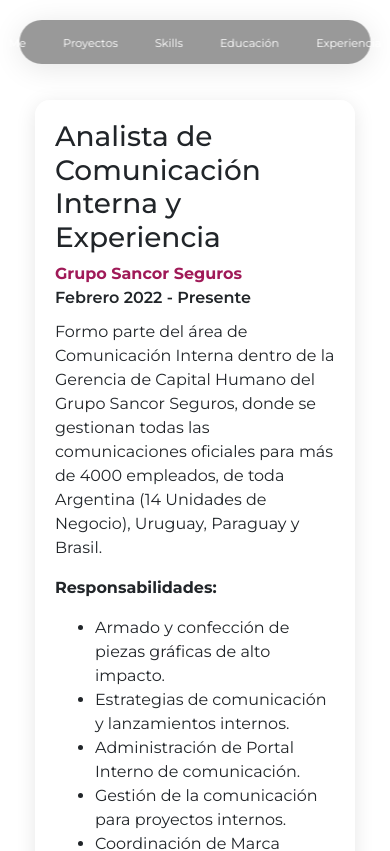
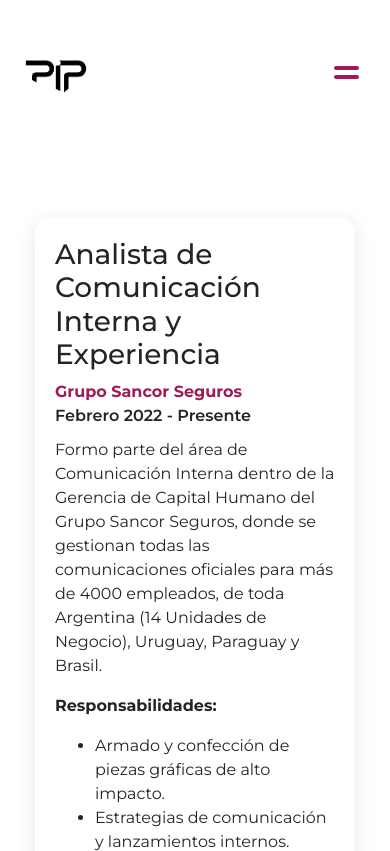
Before and after one commit to Chape114/CVSAnti, a plain HTML site: page experience.html in a window 390 px wide. Shown: the top 851 px of the page. Drawn offline with nearby package versions, Linux system fonts and the light colour scheme.

Commit message:
6/10 - 15:05

```diff
--- a/experience.css
+++ b/experience.css
@@ -1,96 +1,111 @@
+/* Estilos personalizados */
 body {
     font-family: 'Montserrat', sans-serif;
-    background-color: #f8f9fa; /* Color de fondo suave */
-    color: #343a40; /* Color del texto */
+    background-color: #F1F0EA;
 }
 
-/* Menú de navegación estilo glass con fondo negro vidrioso */
-.glass-menu {
+/* Estilos generales del menú */
+.navbar {
     font-family: 'Montserrat', sans-serif;
-    position: fixed;
-    top: 20px;
-    left: 50%;
-    transform: translateX(-50%);
-    width: 40%; /* Para pantallas grandes */
-    display: flex;
-    justify-content: center;
-    align-items: center;
-    padding: 10px 50px;
-    background: rgba(0, 0, 0, 0.6); /* Ajusta la opacidad */
-    backdrop-filter: blur(10px);
-    box-shadow: 0 4px 30px rgba(0, 0, 0, 0.1);
-    border-radius: 30px;
-    z-index: 1000;
-    transition: all 0.3s ease-in-out;
+    padding: 50px 0; /* Espaciado superior e inferior */
+    margin-top: 35px;
 }
 
-.glass-menu ul {
-    list-style: none;
-    margin: 0;
-    padding: 0;
-    display: flex;
-    gap: 30px;
-    justify-content: center;
+.navbar .container {
+    display: flex; /* Usamos flexbox para la disposición */
+    justify-content: space-between; /* Espaciado entre elementos */
+    align-items: center; /* Centrado vertical */
+    max-width: 1200px; /* Ancho máximo del contenedor */
+    margin: 0 auto; /* Centramos el contenedor */
+    padding: 0 20px; /* Espaciado lateral */
 }
 
-.glass-menu ul li a {
-    text-decoration: none;
-    color: white;
-    font-size: 1rem;
-    transition: color 0.3s ease;
-    padding: 5px 15px; /* Añadir padding para una mejor área de clic */
-    border-radius: 15px; /* Hacer los enlaces más amigables */
+.navbar-nav {
+    flex-grow: 1; /* Permitir que el menú ocupe el espacio disponible */
+    justify-content: center; /* Centrar el menú */
 }
 
-.glass-menu ul li a:hover {
-    color: #fff;
-    background-color: #a01a58; /* Añadir un fondo para el hover */
-    transition: background-color 0.3s ease; /* Suavizar la transición */
-}
-/* ----- Responsividad ----- */
-
-/* Para pantallas medianas (tablets) */
-@media (max-width: 1024px) {
-    .glass-menu {
-        width: 70%; /* Aumenta el ancho del menú */
-        padding: 10px 30px; /* Ajusta el padding */
+/* Centramos el menú en pantallas pequeñas */
+@media (max-width: 992px) {
+    .navbar-nav {
+        width: 100%; /* Ancho completo para ocupar el espacio */
+        justify-content: center; /* Centramos el menú */
     }
 
-    .glass-menu .logo {
-        font-size: 1.25rem; /* Reduce el tamaño del logo */
-    }
-
-    .glass-menu ul {
-        gap: 20px; /* Reduce el espacio entre los enlaces */
-    }
-
-    .glass-menu ul li a {
-        font-size: 0.9rem; /* Reduce el tamaño del texto de los enlaces */
+    .navbar-collapse {
+        text-align: center; /* Centra el texto en el menú hamburguesa */
     }
 }
 
-/* Para pantallas pequeñas (celulares) */
-@media (max-width: 768px) {
-    .glass-menu {
-        width: 90%; /* Ocupa casi todo el ancho de la pantalla */
-        padding: 10px 0px; /* Reduce el padding */
-        background: rgba(0, 0, 0, 0.4);
-        backdrop-filter: blur(30px);
+/* Cambia el color del navbar-toggler */
+.navbar-toggler {
+    border: none; /* Sin borde */
+}
 
-    }
+.navbar-toggler:focus {
+    outline: none; /* Elimina el borde de enfoque */
+}
 
-    .glass-menu .logo {
-        font-size: 1rem; /* Reduce el tamaño del logo en pantallas pequeñas */
-    }
+/* Estilo de las barras del toggler */
+.navbar-toggler .navbar-toggler-icon {
+    background-color: transparent; /* Hacemos que el fondo sea transparente */
+}
 
-    .glass-menu ul {
-        gap: 7px; /* Reduce el espacio entre los enlaces */
-    }
+/* Barras con puntas redondeadas */
+.navbar-toggler .navbar-toggler-icon::before,
+.navbar-toggler .navbar-toggler-icon::after,
+.navbar-toggler .navbar-toggler-icon span {
+    content: '';
+    display: block;
+    width: 25px; /* Ajusta el ancho de las barras */
+    height: 4px; /* Ajusta la altura de las barras */
+    background-color: #a01a58; /* Color de las barras */
+    margin: 5px auto; /* Espaciado entre las barras */
+    border-radius: 5px; /* Bordes redondeados */
+}
 
-    .glass-menu ul li a {
-        font-size: 0.7rem; /* Reduce el tamaño del texto de los enlaces */
-    }
+/* Menú */
+.navbar-menu {
+    list-style: none; /* Sin viñetas */
+    display: flex; /* Elementos del menú en línea */
+    gap: 20px; /* Espaciado entre elementos del menú */
 }
+
+.navbar-menu li a {
+    text-decoration: none; /* Sin subrayado */
+    color: #343a40; /* Color del texto */
+    font-size: 1.2rem; /* Tamaño de fuente */
+    transition: color 0.3s ease; /* Transición suave para el color */
+    font-weight: 500;
+}
+
+.navbar-menu li a:hover {
+    color: #a01a58; /* Color al pasar el ratón */
+}
+
+.navbar-contact .btn-primary {
+    /* Usa el mismo estilo que el botón "Hablemos" */
+    background-color: #a01a58;
+    color: white;
+    border: none;
+    padding: 7px 40px;
+    border-radius: 35px;
+    font-weight: medium;
+    transition: background-color 0.4s ease;
+}
+
+.navbar-contact .btn-primary:hover {
+    background-color: #7a1141; /* Color de fondo al hacer hover */
+}
+
+
+
+
+
+
+
+
+
 
 .container {
     margin-top: 80px;
@@ -249,20 +264,6 @@ h2 {
 
 
 
-
-
-
-
-
-
-
-
-
-
-
-
-
-
 .footer {
     font-family: 'Montserrat', sans-serif;
     background-color: #a01a58; /* Color de fondo */
@@ -271,6 +272,14 @@ h2 {
     position: relative; /* Para posicionar el footer */
     bottom: 0;
     width: 100%; /* Ancho completo */
-    height: 25px;
     font-size: 0.8rem;
 }
+
+.footer .container{
+    font-family: 'Montserrat', sans-serif;
+    background-color: #a01a58; /* Color de fondo */
+    color: #ffffff; /* Color del texto */
+    text-align: center; /* Centrar texto */
+    padding: 15px 50px; /* Espaciado vertical */
+
+}
--- a/experience.html
+++ b/experience.html
@@ -26,17 +26,35 @@
 </head>
 <body>
 
-    <div class="glass-menu">
-        <div class="menu-content">
-            <ul>
-                <li><a href="index.html#about-section">Me</a></li>
-                <li><a href="index.html#projects-section">Proyectos</a></li>
-                <li><a href="index.html#skills-knowledge-section">Skills</a></li>
-                <li><a href="index.html#education-section">Educación</a></li>
-                <li><a href="experience.html">Experiencia</a></li>
+
+    <nav class="navbar navbar-expand-lg">
+        <div class="container">
+            <!-- Logo -->
+            <a class="navbar-brand" href="#">
+                <img src="src/images/pip.png" alt="Logo" class="img-fluid rounded-circle" style="width: 80px; height: auto;">
+            </a>
+
+            <!-- Botón para hamburguesa en pantallas pequeñas -->
+            <button class="navbar-toggler" type="button" data-bs-toggle="collapse" data-bs-target="#navbarNav" aria-controls="navbarNav" aria-expanded="false" aria-label="Toggle navigation">
+                <span class="navbar-toggler-icon"></span>
+            </button>
+
+            <!-- Contenido del menú -->
+            <div class="collapse navbar-collapse" id="navbarNav">
+                <ul class="navbar-nav mx-auto navbar-menu">
+                    <li class="nav-item"><a class="nav-link" href="index.html">Inicio</a></li>
+                    <li class="nav-item"><a class="nav-link" href="experience.html">Experiencia</a></li>
+                    <li class="nav-item"><a class="nav-link" href="#">Portfolio</a></li>
+                    <li class="nav-item"><a class="nav-link" href="skills.html  ">Skills</a></li>
+
                 </ul>
+                <!-- Botón Contacto -->
+                <div class="navbar-contact">
+                    <a href="#contact" class="btn btn-primary">Contacto</a>
                 </div>
             </div>
+        </div>
+    </nav>
 
     <div class="container">
         <section id="experience-section">
@@ -282,13 +300,6 @@
     </section>
 
 
-
-
-
-
-
-
-
 <footer class="footer">
     <div class="container">
         <p>Diseño y programación por Santiago Chiappero - 2024</p>
@@ -299,5 +310,8 @@
 <!-- CDN de jQuery y Bootstrap JS -->
 <script src="https://code.jquery.com/jquery-3.5.1.slim.min.js"></script>
 <script src="https://stackpath.bootstrapcdn.com/bootstrap/4.5.2/js/bootstrap.bundle.min.js"></script>
+<!-- JS de Bootstrap y dependencias (Popper.js) -->
+<script src="https://cdn.jsdelivr.net/npm/@popperjs/core@2.11.6/dist/umd/popper.min.js"></script>
+<script src="https://cdn.jsdelivr.net/npm/bootstrap@5.3.0/dist/js/bootstrap.min.js"></script>
 </body>
 </html>
```
Also changed, not shown: index.html (+16 -7 lines), skills.html (+1 -1 lines), styles.css (+30 -11 lines), src/logos/WhatsApp.svg (added). Lines whose indentation alone changed are shown as unchanged.
